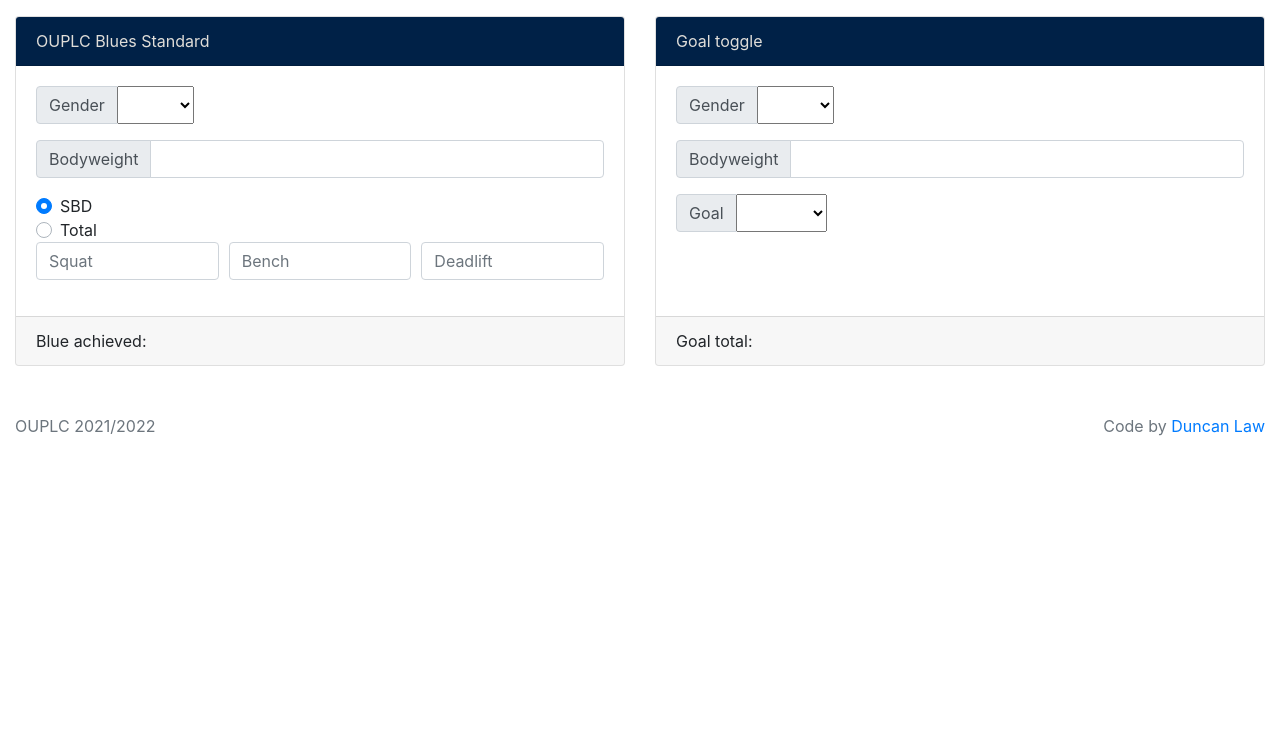
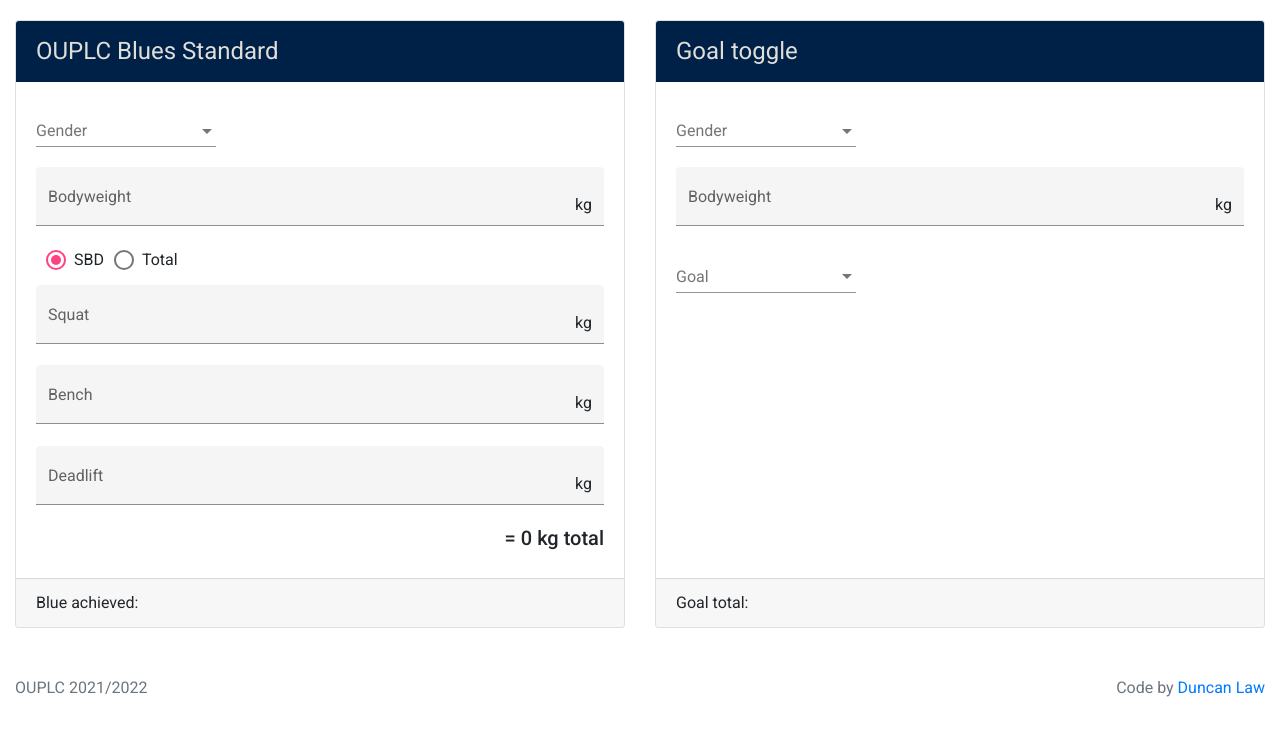
Before and after one commit to DuncanTLaw/Blues-Calculator, an Angular app: page / in a window 1280 px wide. Shown: the top 736 px of the page. Built offline with nearby package versions, Linux system fonts and the light colour scheme.

Commit message:
Refactor app with Angular Material

```diff
--- a/angular.json
+++ b/angular.json
@@ -25,6 +25,7 @@
               "src/assets"
             ],
             "styles": [
+              "./node_modules/@angular/material/prebuilt-themes/indigo-pink.css",
               "node_modules/bootstrap/dist/css/bootstrap.min.css",
               "src/styles.css"
             ],
@@ -89,6 +90,7 @@
               "src/assets"
             ],
             "styles": [
+              "./node_modules/@angular/material/prebuilt-themes/indigo-pink.css",
               "src/styles.css"
             ],
             "scripts": []
--- a/package.json
+++ b/package.json
@@ -12,10 +12,12 @@
   "private": true,
   "dependencies": {
     "@angular/animations": "~11.2.3",
+    "@angular/cdk": "^11.2.13",
     "@angular/common": "~11.2.3",
     "@angular/compiler": "~11.2.3",
     "@angular/core": "~11.2.3",
     "@angular/forms": "~11.2.3",
+    "@angular/material": "^11.2.13",
     "@angular/platform-browser": "~11.2.3",
     "@angular/platform-browser-dynamic": "~11.2.3",
     "@angular/router": "~11.2.3",
--- a/src/app/app.component.html
+++ b/src/app/app.component.html
@@ -1,166 +1,137 @@
-<div class="container-fluid mt-3">
+<div class="container-fluid" style="padding-top: 20px;">
+
   <div class="card-deck">
+
     <div class="card">
-      <div class="card-header">OUPLC Blues Standard</div>
+      <div class="card-header" style="font-size: 18pt;">OUPLC Blues Standard</div>
       <div class="card-body">
-        <form #blues="ngForm">
-          <div class="form-group">
-            <div class="input-group">
-              <div class="input-group-prepend">
-                <span class="input-group-text">Gender</span>
-              </div>
-              <select
-                [ngModel]="userGender"
-                name="gender"
-                (change)="calcBlue(blues)"
-              >
-                <option value="M">Male</option>
-                <option value="F">Female</option>
-              </select>
-            </div>
-          </div>
-          <div class="form-group">
-            <div class="input-group">
-              <div class="input-group-prepend">
-                <span class="input-group-text">Bodyweight</span>
-              </div>
-              <input
-                class="form-control"
-                type="number"
-                ngModel
-                name="weight"
-                (input)="calcBlue(blues)"
-              />
-            </div>
-          </div>
-          <div class="custom-control custom-radio">
+        <mat-form-field>
+          <mat-label>Gender</mat-label>
+          <mat-select
+            [(ngModel)]="userMale"
+            name="gender"
+            (selectionChange)="calcBlue()"
+          >
+            <mat-option value="true">Male</mat-option>
+            <mat-option value="false">Female</mat-option>
+          </mat-select>
+        </mat-form-field>
+        <mat-form-field appearance="fill" style="width: 100%;">
+          <mat-label>Bodyweight</mat-label>
+          <input
+            matInput
+            [(ngModel)]="userWeight"
+            type="number"
+            name="weight"
+            (input)="calcBlue()"
+          >
+          <span matSuffix>kg</span>
+        </mat-form-field>
+        <section
+          style="display: flex; align-content: center; align-items: center; margin-bottom: 5px;"
+        >
+          <mat-radio-group
+            [(ngModel)]="totalSelected"
+            name="totalSelected"
+          >
+            <mat-radio-button [value]="false" style="margin: 0 10px;">SBD</mat-radio-button>
+            <mat-radio-button [value]="true">Total</mat-radio-button>
+          </mat-radio-group>
+        </section>
+        <div *ngIf="!totalSelected">
+          <mat-form-field appearance="fill" style="width: 100%;">
+            <mat-label>Squat</mat-label>
             <input
-              class="custom-control-input"
-              type="radio"
-              id="SBD"
-              name="type"
-              value="sbd"
-              (change)="onSelect($event.target.value)"
-              checked=true
-            />
-            <label class="custom-control-label" for="SBD">SBD</label>
-          </div>
-          <div class="custom-control custom-radio">
+              matInput
+              type="number"
+              name="squat"
+              [(ngModel)]="squatNo"
+              (input)="calcBlue(blues)"
+            >
+            <span matSuffix>kg</span>
+          </mat-form-field>
+          <mat-form-field appearance="fill" style="width: 100%;">
+            <mat-label>Bench</mat-label>
             <input
-              class="custom-control-input"
-              type="radio"
-              id="Total"
-              name="type"
-              value="total"
-              (change)="onSelect($event.target.value)"
-            />
-            <label class="custom-control-label" for="Total">Total</label>
-          </div>
-          <div class="form-group" *ngIf="!totalSelected">
-            <div class="form-row">
-              <div class="col">
-                <input
-                  class="form-control"
-                  type="number"
-                  name="squat"
-                  [ngModel]="squatNo"
-                  placeholder="Squat"
-                  (input)="calcBlue(blues)"
-                />
-              </div>
-              <div class="col">
-                <input
-                  class="form-control"
-                  type="number"
-                  name="bench"
-                  [ngModel]="benchNo"
-                  placeholder="Bench"
-                  (input)="calcBlue(blues)"
-                />
-              </div>
-              <div class="col">
-                <input
-                  class="form-control"
-                  type="number"
-                  name="deadlift"
-                  [ngModel]="deadliftNo"
-                  placeholder="Deadlift"
-                  (input)="calcBlue(blues)"
-                />
-              </div>
-            </div>
-          </div>
-          <div class="form-group" *ngIf="totalSelected">
-            <div class="input-group">
-              <div class="input-group-prepend">
-                <span class="input-group-text">Total</span>
-              </div>
-              <input
-                class="form-control"
-                type="number"
-                [ngModel]="userTotal"
-                name="total"
-                (input)="calcBlue(blues)"
-              />
-            </div>
-          </div>
-        </form>
+              matInput
+              type="number"
+              name="bench"
+              [(ngModel)]="benchNo"
+              (input)="calcBlue(blues)"
+            >
+            <span matSuffix>kg</span>
+          </mat-form-field>
+          <mat-form-field appearance="fill" style="width: 100%;">
+            <mat-label>Deadlift</mat-label>
+            <input
+              matInput
+              type="number"
+              name="deadlift"
+              [(ngModel)]="deadliftNo"
+              (input)="calcBlue(blues)"
+            >
+            <span matSuffix>kg</span>
+          </mat-form-field>
+          <h5 style="text-align: end;">= {{ userTotal || 0 }} kg total</h5>
+        </div>
+        <div *ngIf="totalSelected">
+          <mat-form-field appearance="fill" style="width: 100%;">
+            <mat-label>Total</mat-label>
+            <input
+              matInput
+              type="number"
+              name="total"
+              [(ngModel)]="userTotal"
+              (input)="calcBlue(blues)"
+            >
+            <span matSuffix>kg</span>
+          </mat-form-field>
+        </div>
       </div>
-      <div class="card-footer">Blue achieved: {{blueAchieved}}</div>
+      <div class="card-footer">Blue achieved: {{ blueAchieved }}</div>
     </div>
+
     <div class="card">
-      <div class="card-header">Goal toggle</div>
+      <div class="card-header" style="font-size: 18pt;">Goal toggle</div>
       <div class="card-body">
-        <form #goalBlues="ngForm">
-          <div class="form-group">
-            <div class="input-group">
-              <div class="input-group-prepend">
-                <span class="input-group-text">Gender</span>
-              </div>
-              <select
-                [ngModel]="userGender"
-                name="gender"
-                (change)="calcGoal(goalBlues)"
-              >
-                <option value="M">Male</option>
-                <option value="F">Female</option>
-              </select>
-            </div>
-          </div>
-          <div class="form-group">
-            <div class="input-group">
-              <div class="input-group-prepend">
-                <span class="input-group-text">Bodyweight</span>
-              </div>
-              <input
-                class="form-control"
-                type="number"
-                ngModel
-                name="weight"
-                (input)="calcGoal(goalBlues)"
-              />
-            </div>
-          </div>
-          <div class="form-group">
-            <div class="input-group">
-              <div class="input-group-prepend">
-                <span class="input-group-text">Goal</span>
-              </div>
-              <select
-                ngModel
-                name="goalBlue"
-                (change)="calcGoal(goalBlues)"
-              >
-                <option value="full">Full Blue</option>
-                <option value="half">Half Blue</option>
-              </select>
-            </div>
-          </div>
-        </form>
+        <mat-form-field>
+          <mat-label>Gender</mat-label>
+          <mat-select
+            [(ngModel)]="userMale"
+            name="gender"
+            (selectionChange)="calcGoal()"
+          >
+            <mat-option value="true">Male</mat-option>
+            <mat-option value="false">Female</mat-option>
+          </mat-select>
+        </mat-form-field>
+        <mat-form-field appearance="fill" style="width: 100%;">
+          <mat-label>Bodyweight</mat-label>
+          <input
+            matInput
+            [(ngModel)]="goalWeight"
+            type="number"
+            name="weight"
+            (input)="calcGoal()"
+          >
+          <span matSuffix>kg</span>
+        </mat-form-field>
+        <mat-form-field>
+          <mat-label>Goal</mat-label>
+          <mat-select
+            [(ngModel)]="goalBlue"
+            name="goalBlue"
+            (selectionChange)="calcGoal()"
+          >
+            <mat-option value="full">Full Blue</mat-option>
+            <mat-option value="half">Half Blue</mat-option>
+          </mat-select>
+        </mat-form-field>
       </div>
-      <div class="card-footer">Goal total: {{ goalTotal }}</div>
+      <div class="card-footer">Goal total: {{ goalTotalStr }}</div>
     </div>
   </div>
+
   <footer class="footer mt-sm-5">
     <div class="row align-items-center justify-content-xl-between">
       <div class="col-xl-6">
--- a/src/app/app.component.ts
+++ b/src/app/app.component.ts
@@ -7,32 +7,29 @@
   styleUrls: ['./app.component.css']
 })
 export class AppComponent {
-  male: boolean;
+  userMale: boolean;
+  userWeight: number;
+
   c1: number;
   c2: number;
   c3: number;
   c4: number;
-  userGender: string;
 
   blueAchieved: string;
   ipfPoints: number;
   userTotal: number;
-  totalSelected: boolean;
+  totalSelected = false;
   squatNo: number;
   benchNo: number;
   deadliftNo: number;
 
-  goalIPF: number;
+  goalWeight: number;
+  goalBlue: string;
   goalTotal: number;
+  goalTotalStr: string;
 
-  onSelect(event: any): void {
-    this.totalSelected = (event === 'sbd') ? false : true;
-  }
-
-  coeffChange(form: NgForm): void {
-    this.male = (form.value.gender === 'M') ? true : false;
-    this.userGender = form.value.gender;
-    if (this.male) {
+  coeffChange(): void {
+    if (this.userMale) {
       this.c1 = 310.67;
       this.c2 = 857.785;
       this.c3 = 53.216;
@@ -45,22 +42,16 @@
     }
   }
 
-  calcBlue(form: NgForm): void {
-    this.coeffChange(form);
-    this.userGender = form.value.gender;
-    if (this.totalSelected === true) {
-      this.userTotal = form.value.total;
-    } else {
-      this.userTotal = form.value.squat + form.value.bench + form.value.deadlift;
-      this.squatNo = form.value.squat;
-      this.benchNo = form.value.bench;
-      this.deadliftNo = form.value.deadlift;
+  calcBlue(): void {
+    this.coeffChange();
+    if (!this.totalSelected) {
+      this.userTotal = this.squatNo + this.benchNo + this.deadliftNo;
     }
     this.ipfPoints = 500 + 100 * (
-      (this.userTotal - (this.c1 * Math.log(form.value.weight) - this.c2)) /
-      (this.c3 * Math.log(form.value.weight) - this.c4)
+      (this.userTotal - (this.c1 * Math.log(this.userWeight) - this.c2)) /
+      (this.c3 * Math.log(this.userWeight) - this.c4)
     );
-    if (this.ipfPoints && form.value.gender && form.value.weight) {
+    if (this.ipfPoints && this.userWeight && this.userWeight) {
       if (this.ipfPoints < 500) {
         this.blueAchieved = 'None';
       } else if (this.ipfPoints >= 500 && this.ipfPoints < 560) {
@@ -71,16 +62,18 @@
     }
   }
 
-  calcGoal(form: NgForm): void {
-    this.coeffChange(form);
-    if (form.value.goalBlue === 'full') {
-      this.goalIPF = 560;
-    } else {
-      this.goalIPF = 500;
+  calcGoal(): void {
+    let goalIPF: number;
+    this.coeffChange();
+    if (this.goalBlue === 'full') {
+      goalIPF = 560;
+    } else if (this.goalBlue === 'half') {
+      goalIPF = 500;
     }
-    if (form.value.gender && form.value.weight && form.value.goalBlue) {
-      this.goalTotal = +(((this.goalIPF - 500) / 100) * (this.c3 * Math.log(form.value.weight) - this.c4) +
-        (this.c1 * Math.log(form.value.weight) - this.c2)).toFixed(2);
+    if (this.userMale && this.goalWeight && this.goalBlue) {
+      this.goalTotal = +(((goalIPF - 500) / 100) * (this.c3 * Math.log(this.goalWeight) - this.c4) +
+        (this.c1 * Math.log(this.goalWeight) - this.c2)).toFixed(2);
+      this.goalTotalStr = this.goalTotal.toString() + ' kg';
     }
   }
 }
--- a/src/index.html
+++ b/src/index.html
@@ -6,6 +6,9 @@
   <base href="/">
   <meta name="viewport" content="width=device-width, initial-scale=1">
   <link rel="icon" type="image/x-icon" href="OUPLC-logo.png">
+  <link rel="preconnect" href="https://fonts.gstatic.com">
+  <link href="https://fonts.googleapis.com/css2?family=Roboto:wght@300;400;500&display=swap" rel="stylesheet">
+  <link href="https://fonts.googleapis.com/icon?family=Material+Icons" rel="stylesheet">
 </head>
 <body>
   <app-root></app-root>
--- a/src/styles.css
+++ b/src/styles.css
@@ -1 +1,4 @@
 /* You can add global styles to this file, and also import other style files */
+
+html, body { height: 100%; }
+body { margin: 0; font-family: Roboto, "Helvetica Neue", sans-serif; }
```
Also changed, not shown: src/app/app.module.ts (+12 -1 lines), 1 other file (tests, documents, lock files or other folders).
